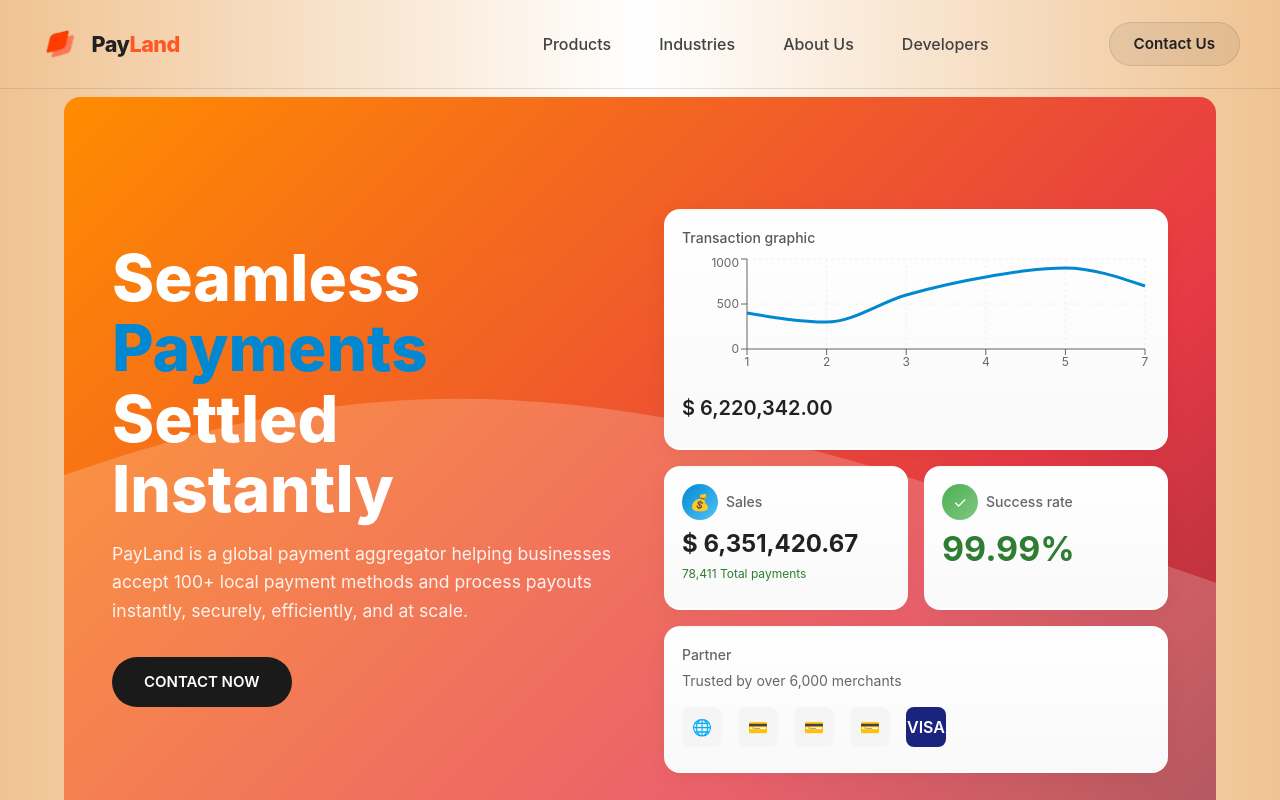
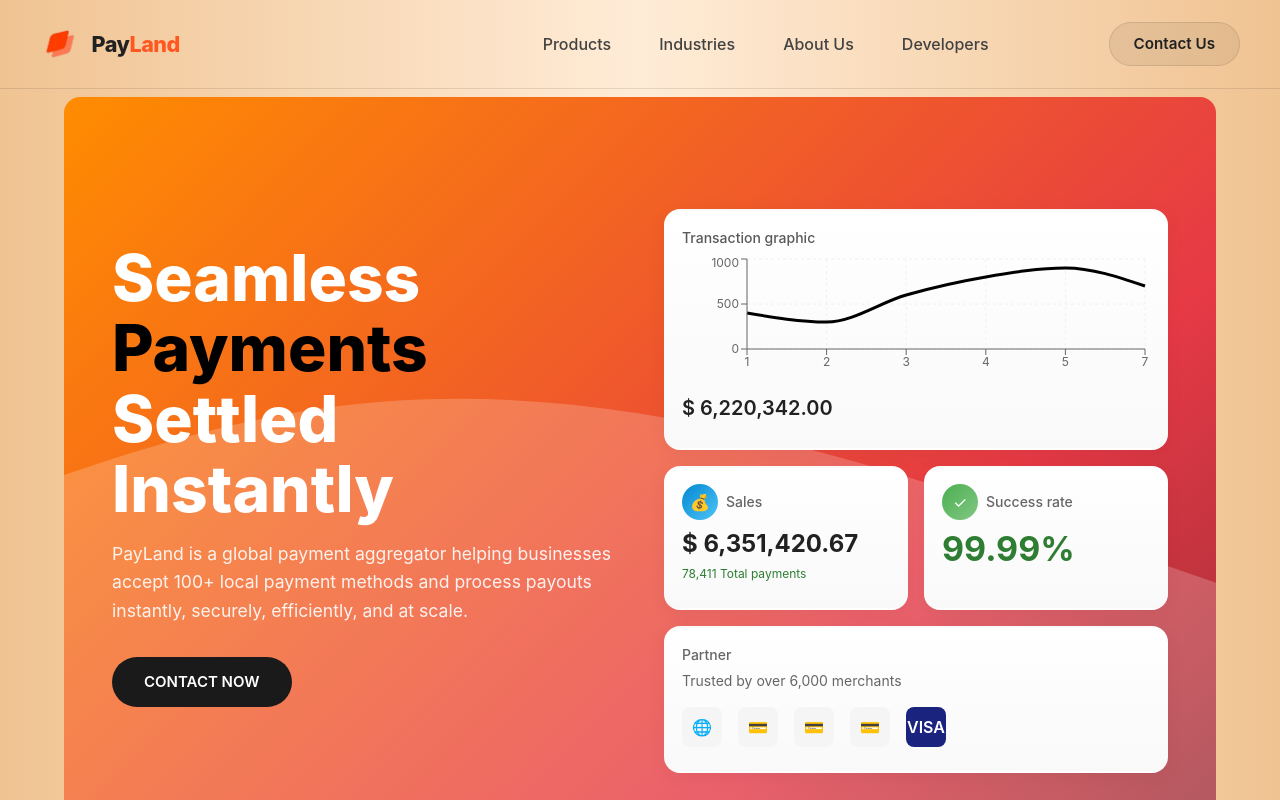
Before and after one commit to Chwdry-Hamza/PayLand, a React (Create React App) app: page / in a window 1280 px wide. Both pictures are taken after a click on the button 1056 px from the left and 44 px from the top of the page. Shown: the top 800 px of the page. Built offline with nearby package versions, Linux system fonts and the light colour scheme; some icons are missing.

Commit message:
updated code

```diff
--- a/src/components/Footer.jsx
+++ b/src/components/Footer.jsx
@@ -89,7 +89,7 @@ const handleLogoClick = (e) => {
     navigate("/home"); // Navigate normally
   }
 };
-  const bgColor = mode === "dark" ? "#000" : "linear-gradient(90deg, #f0c392ff, #ffffff, #f0c392ff)";
+  const bgColor = mode === "dark" ? "#000" : "linear-gradient(90deg, #f0c392ff, #ffecd7ff, #f0c392ff)";
   return (
 
     <Box
--- a/src/components/Navbar.jsx
+++ b/src/components/Navbar.jsx
@@ -139,7 +139,7 @@ export default function PayLandNavbar({ mode, toggleMode }) {
   const bgColor = mode === "dark"
   ? "#000"
   : {
-      background: "linear-gradient(90deg, #f0c392ff, #ffffff, #f0c392ff)",
+      background: "linear-gradient(90deg, #f0c392ff, #ffecd7ff, #f0c392ff)",
     };
   const textColor = mode === "dark" ? "#fff" : "#212121";
   const linkColor = mode === "dark" ? "#e0e0e0" : "#424242";
--- a/src/pages/ContactPage.jsx
+++ b/src/pages/ContactPage.jsx
@@ -16,22 +16,18 @@ import {
   Radio,
   Checkbox,
   FormGroup,
-  useTheme,
 } from "@mui/material";
 
 export default function ContactPage({ mode }) {
-  const theme = useTheme();                 // <-- get MUI theme (light/dark)
   const isDark = mode === "dark";
 
-  // ---------- Colours ----------
-  const bgColor = mode === "dark" ? "#000" : "linear-gradient(90deg, #f0c392ff, #ffffff, #f0c392ff)";
+  const bgColor = mode === "dark" ? "#000" : "linear-gradient(90deg, #f0c392ff, #ffecd7ff, #f0c392ff)";
   const textColor    = isDark ? "#e0e0e0" : "#212121";
   const secondary    = isDark ? "#bbb" : "#555";
   const borderColor  = isDark ? "rgba(255,255,255,0.12)" : "rgba(0,0,0,0.12)";
   const accent       = "#ff5722";
   const accentHover  = "#e64a19";
 
-  // ---------- Form state ----------
   const [formData, setFormData] = useState({
     firstName: "", lastName: "", email: "", country: "", phone: "",
     jobTitle: "", website: "", businessType: "", companySize: "",
--- a/src/pages/Cookies.jsx
+++ b/src/pages/Cookies.jsx
@@ -2,7 +2,7 @@ import React from "react";
 import { Box, Container, Typography, Grid } from "@mui/material";
 
 export default function Cookies({ mode }) {
-const bgColor = mode === "dark" ? "#000" : "linear-gradient(90deg, #f0c392ff, #ffffff, #f0c392ff)";
+const bgColor = mode === "dark" ? "#000" : "linear-gradient(90deg, #f0c392ff, #ffecd7ff, #f0c392ff)";
   const textColor = mode === "dark" ? "#e0e0e0" : "#212121";
   const headingColor = mode === "dark" ? "#ffffff" : "#000000";
   const mutedColor = mode === "dark" ? "#bbbbbb" : "gray";
--- a/src/pages/Home.jsx
+++ b/src/pages/Home.jsx
@@ -8,13 +8,12 @@ import Grid from "@mui/material/Grid";
 import Card from "@mui/material/Card";
 import CardContent from "@mui/material/CardContent";
 import Button from "@mui/material/Button";
-import Chip from "@mui/material/Chip";
 import Stack from "@mui/material/Stack";
 import PublicIcon from '@mui/icons-material/Public';
 import LockIcon from "@mui/icons-material/Lock";
 import BoltIcon from "@mui/icons-material/Bolt";
 import CategoryIcon from "@mui/icons-material/Category";
-import { useParams, Link } from "react-router-dom";
+import { Link } from "react-router-dom";
 
 import {
   LineChart,
@@ -37,7 +36,6 @@ const countries = [
   { name: "Bangladesh", flag: "🇧🇩", top: "75%", left: "60%" },
   { name: "Colombia", flag: "🇨🇴", top: "30%", left: "55%" },
 ];
-/* ──────────────────────  DATA  ────────────────────── */
 const chartData = [
   { name: "1", value: 400 },
   { name: "2", value: 300 },
@@ -72,38 +70,6 @@ const chartData = [
       color: "linear-gradient(135deg, #7b1fa2, #9c27b0)",
     },
   ];
-const products = [
-  {
-    id: 1,
-    title: "Praxis Cashier",
-    subtitle: "Hosted checkout for faster conversions",
-    img: "https://via.placeholder.com/600x360?text=Cashier",
-    tags: ["Payments", "Hosted"],
-  },
-  {
-    id: 2,
-    title: "Praxis Direct",
-    subtitle: "Direct integrations with PSPs and banks",
-    img: "https://via.placeholder.com/600x360?text=Direct",
-    tags: ["Integration", "API"],
-  },
-  {
-    id: 3,
-    title: "Hosted Payment Fields",
-    subtitle: "PCI-safe card fields for your site",
-    img: "https://via.placeholder.com/600x360?text=HPF",
-    tags: ["PCI", "Security"],
-  },
-  {
-    id: 4,
-    title: "Praxis Safe",
-    subtitle: "Tokenization & vaulting for cards",
-    img: "https://via.placeholder.com/600x360?text=Safe",
-    tags: ["Tokenization", "Vault"],
-  },
-];
-
-/* ──────────────────────  HOVERCARD  ────────────────────── */
 const HoverCard = ({ children, sx, mode }) => {
   const bgGradient = mode === "dark"
     ? "linear-gradient(180deg, #1a1a1a, #111)"
@@ -139,23 +105,15 @@ const HoverCard = ({ children, sx, mode }) => {
   );
 };
 
-/* ──────────────────────  MAIN COMPONENT  ────────────────────── */
 export default function Home({ mode, toggleMode }) {
-    const isDark = mode === "dark";
-  // Theme-aware colors (same as Product page)
 const bgColor =
   mode === "dark"
     ? "#000"
-    : "linear-gradient(90deg, #f0c392ff, #ffffff, #f0c392ff)";
+    : "linear-gradient(90deg, #f0c392ff, #ffecd7ff, #f0c392ff)";
 
   const textColor = mode === "dark" ? "#fff" : "#212121";
   const mutedColor = mode === "dark" ? "#ccc" : "#666";
-  const cardBg = mode === "dark" ? "#1a1a1a" : "#fff";
-  const borderColor = mode === "dark" ? "#333" : "#eee";
-const formBgColor = isDark ? "#1e1e1e" : "#f5f5f5"; // Light gray in light mode
-  const accentHover  = "#e64a19";
-    const accent       = "#ff5722";
-
+const strokeColor = mode === "dark" ? "white" : "black";
   return (
     <Box
       component="main"
@@ -219,7 +177,10 @@ const formBgColor = isDark ? "#1e1e1e" : "#f5f5f5"; // Light gray in light mode
               >
                 Seamless
                 <br />
-                <Box component="span" sx={{ color: "#0288d1" }}>
+                <Box component="span" sx={{ color:
+              mode === "dark"
+                ? "white"
+                : "black", }}>
                   Payments
                 </Box>
                 <br />
@@ -285,7 +246,7 @@ const formBgColor = isDark ? "#1e1e1e" : "#f5f5f5"; // Light gray in light mode
                         <Line
                           type="monotone"
                           dataKey="value"
-                          stroke="#0288d1"
+                          stroke={strokeColor}
                           strokeWidth={3}
                           dot={false}
                         />
@@ -575,9 +536,13 @@ const formBgColor = isDark ? "#1e1e1e" : "#f5f5f5"; // Light gray in light mode
           <span style={{ fontSize: "1.3rem", marginRight: "6px" }}>
             {country.flag}
           </span>
-          <Typography variant="body2" sx={{ color: "black", fontWeight: 600 }}>
+          <Typography variant="body2" sx={{ color:
+              mode === "dark"
+                ? "white"
+                : "black", fontWeight: 600 }}>
             {country.name}
           </Typography>
+
         </Box>
       </motion.div>
     ))}
@@ -630,7 +595,10 @@ const formBgColor = isDark ? "#1e1e1e" : "#f5f5f5"; // Light gray in light mode
           <span style={{ fontSize: "1.3rem", marginRight: "6px" }}>
             {country.flag}
           </span>
-          <Typography variant="body2" sx={{ color: "black", fontWeight: 600 }}>
+          <Typography variant="body2" sx={{ color:
+              mode === "dark"
+                ? "white"
+                : "black", fontWeight: 600 }}>
             {country.name}
           </Typography>
         </Box>
--- a/src/pages/IndustryPage.jsx
+++ b/src/pages/IndustryPage.jsx
@@ -22,7 +22,7 @@ export default function Industry({ mode, toggleMode }) {
   const { slug } = useParams(); // "trading" | "igaming" | "ecommerce"
 
   // ---------- THEME ----------
-  const bgColor = mode === "dark" ? "#000" : "linear-gradient(90deg, #f0c392ff, #ffffff, #f0c392ff)";
+  const bgColor = mode === "dark" ? "#000" : "linear-gradient(90deg, #f0c392ff, #ffecd7ff, #f0c392ff)";
   const textColor = mode === "dark" ? "#fff" : "#212121";
   const mutedColor = mode === "dark" ? "#ccc" : "#424242";
   const accentColor = "#ff5722"; // PayLand orange
--- a/src/pages/InformationSecurityPolicy.jsx
+++ b/src/pages/InformationSecurityPolicy.jsx
@@ -2,7 +2,7 @@ import React from "react";
 import { Box, Container, Typography, Grid } from "@mui/material";
 
 export default function InformationSecurityPolicy({ mode }) {
-const bgColor = mode === "dark" ? "#000" : "linear-gradient(90deg, #f0c392ff, #ffffff, #f0c392ff)";
+const bgColor = mode === "dark" ? "#000" : "linear-gradient(90deg, #f0c392ff, #ffecd7ff, #f0c392ff)";
   const textColor = mode === "dark" ? "#e0e0e0" : "#212121";
   const headingColor = mode === "dark" ? "#ffffff" : "#000000";
   const mutedColor = mode === "dark" ? "#bbbbbb" : "gray";
--- a/src/pages/PrivacyPolicy.jsx
+++ b/src/pages/PrivacyPolicy.jsx
@@ -2,7 +2,7 @@ import React from "react";
 import { Box, Container,Link, Typography, Grid } from "@mui/material";
 
 export default function PrivacyPolicy({ mode }) {
-const bgColor = mode === "dark" ? "#000" : "linear-gradient(90deg, #f0c392ff, #ffffff, #f0c392ff)";
+const bgColor = mode === "dark" ? "#000" : "linear-gradient(90deg, #f0c392ff, #ffecd7ff, #f0c392ff)";
   const textColor = mode === "dark" ? "#e0e0e0" : "#212121";
   const headingColor = mode === "dark" ? "#ffffff" : "#000000";
   const mutedColor = mode === "dark" ? "#bbbbbb" : "gray";
@@ -88,7 +88,10 @@ const bgColor = mode === "dark" ? "#000" : "linear-gradient(90deg, #f0c392ff, #f
     target="_blank"
     rel="noopener noreferrer"
     underline="hover"
-    sx={{ color: "#1a1a1a", fontWeight: 600 }}
+    sx={{ color:
+              mode === "dark"
+                ? "white"
+                : "black", fontWeight: 600 }}
   >
     https://www.payland.info/
   </Link>{" "} (the “Website”).<br/><br/>
--- a/src/pages/Product.jsx
+++ b/src/pages/Product.jsx
@@ -10,7 +10,7 @@ export default function Product({ mode, toggleMode }) {
   const { slug } = useParams(); // "Card-Payment-Gateway" | "IBAN-Solutions" | "Crypto-to-Card-Servise"
 
   // Theme-aware colors (same logic as navbar)
-const bgColor = mode === "dark" ? "#000" : "linear-gradient(90deg, #f0c392ff, #ffffff, #f0c392ff)";
+const bgColor = mode === "dark" ? "#000" : "linear-gradient(90deg, #f0c392ff, #ffecd7ff, #f0c392ff)";
 
 
   const textColor = mode === "dark" ? "#fff" : "#212121";
--- a/src/pages/TremsConditions.jsx
+++ b/src/pages/TremsConditions.jsx
@@ -2,7 +2,7 @@ import React from "react";
 import { Box, Container,Link, Typography, Grid } from "@mui/material";
 
 export default function TermsCnditions({ mode }) {
-const bgColor = mode === "dark" ? "#000" : "linear-gradient(90deg, #f0c392ff, #ffffff, #f0c392ff)";
+const bgColor = mode === "dark" ? "#000" : "linear-gradient(90deg, #f0c392ff, #ffecd7ff, #f0c392ff)";
   const textColor = mode === "dark" ? "#e0e0e0" : "#212121";
   const headingColor = mode === "dark" ? "#ffffff" : "#000000";
   const mutedColor = mode === "dark" ? "#bbbbbb" : "gray";
@@ -80,12 +80,15 @@ const bgColor = mode === "dark" ? "#000" : "linear-gradient(90deg, #f0c392ff, #f
     target="_blank"
     rel="noopener noreferrer"
     underline="hover"
-    sx={{ color: "#1a1a1a", fontWeight: 600 }}
+    sx={{ color:
+              mode === "dark"
+                ? "white"
+                : "black", fontWeight: 600 }}
   >
     https://www.payland.info/
   </Link>{" "}
   (the “Website”) you confirm that you agree and are bound by the terms and conditions
-  outlined below (the “T&Cs”). The Website is operated by PatLand Ltd., a company incorporated and existing under
+  outlined below (the “T&Cs”). The Website is operated by PayLand Ltd., a company incorporated and existing under
   the laws of the Republic of Cyprus with registration number HE 410576 (PayLand). These T&Cs apply to the entire Website
   and any email and/or other type of communication between you and PayLand. Any person who does not want to accept these T&Cs
   should not be using the Website.
--- a/src/pages/WhoWeAre.jsx
+++ b/src/pages/WhoWeAre.jsx
@@ -15,7 +15,7 @@ const offices = [
 
 export default function GlobalPresence({ mode = "light" }) {
   const isDark = mode === "dark";
-  const bg = mode === "dark" ? "#000" : "linear-gradient(90deg, #f0c392ff, #ffffff, #f0c392ff)";
+  const bg = mode === "dark" ? "#000" : "linear-gradient(90deg, #f0c392ff, #ffecd7ff, #f0c392ff)";
   const text = isDark ? "#ffffff" : "#000000";
   const accent = "#ff5722"; // PayLand Orange
   const boxBg = isDark ? "#111111" : "#f8f8f8";
```
